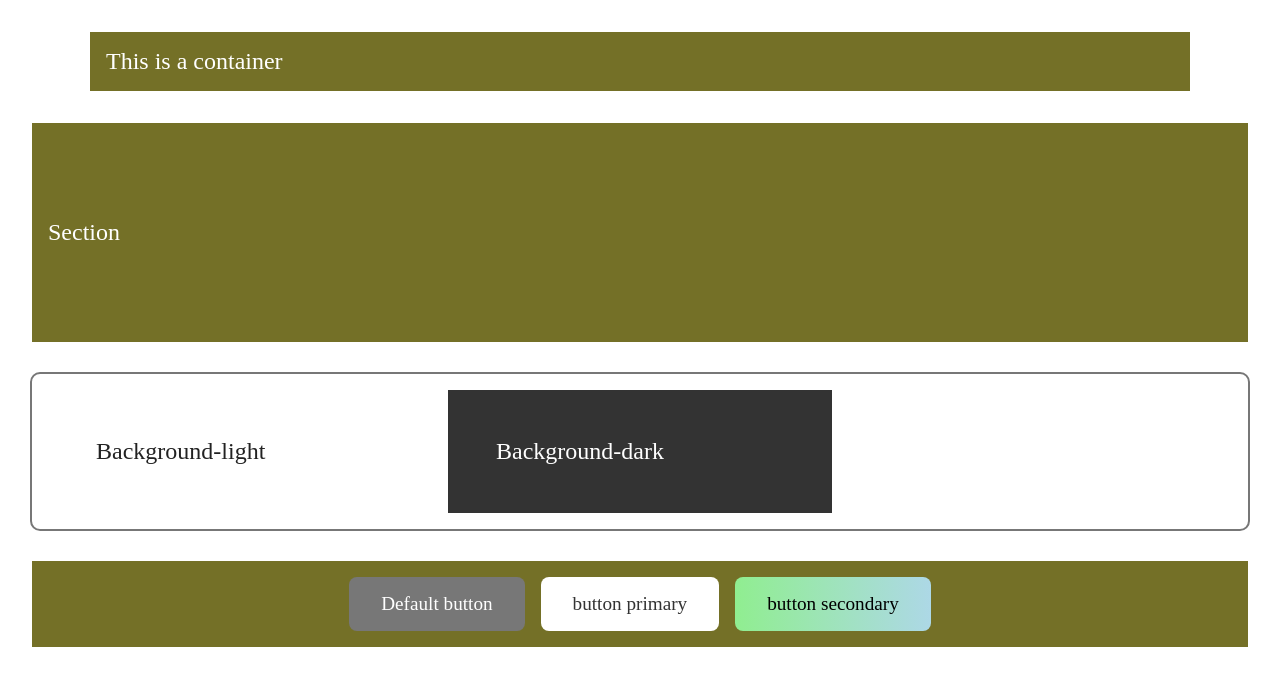
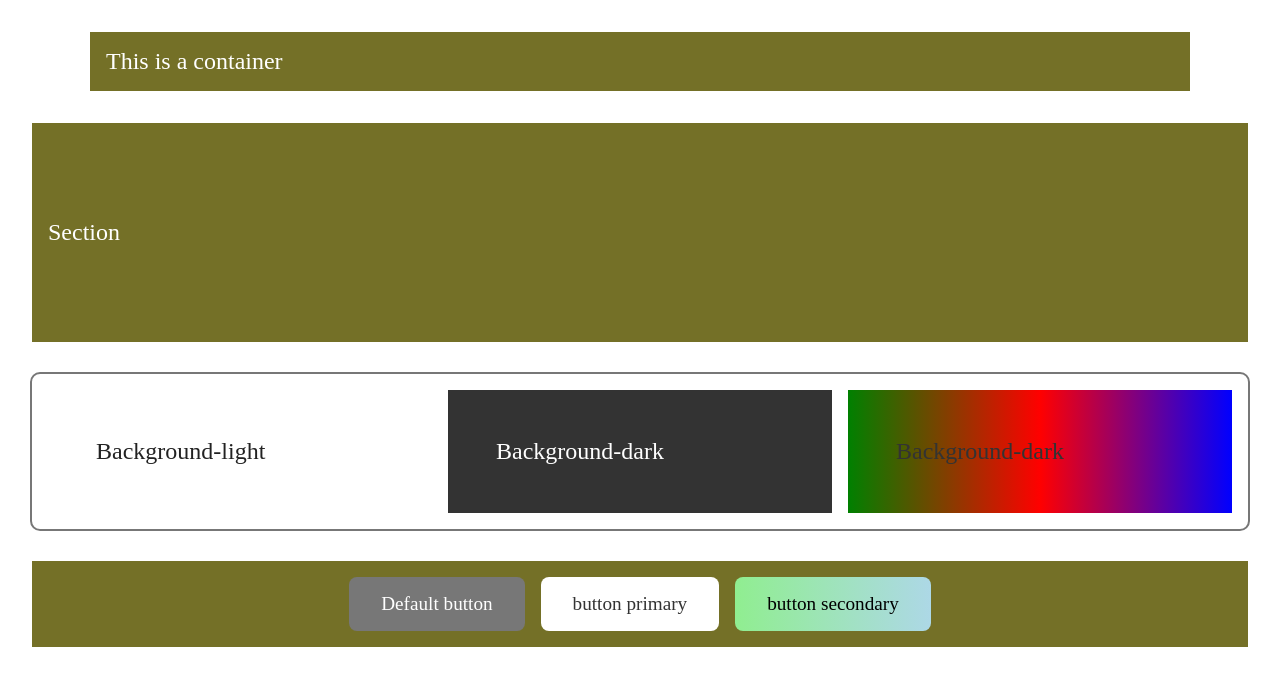
Before and after one commit to yasirwebio/custom-css_in-weblfow, a plain HTML site: page index.html in a window 1280 px wide. Drawn offline with Linux system fonts and the light colour scheme.

Commit message:
new change

```diff
--- a/index.html
+++ b/index.html
@@ -16,6 +16,7 @@
     <div class="bg-sets-wrapper div">
         <div class="bg-light">Background-light</div>
         <div class="bg-dark">Background-dark</div>
+        <div class="bg-gradi">Background-dark</div>
     </div>
     <div class="btn-wrapper div">
         <button class="btn">Default button</button>
--- a/style.css
+++ b/style.css
@@ -99,3 +99,6 @@ button,input{
     --fg: black;
     background: linear-gradient(to right, lightgreen, lightblue);
 }
+.bg-gradi{
+    background: linear-gradient(to right, green, red, blue);
+}
```
